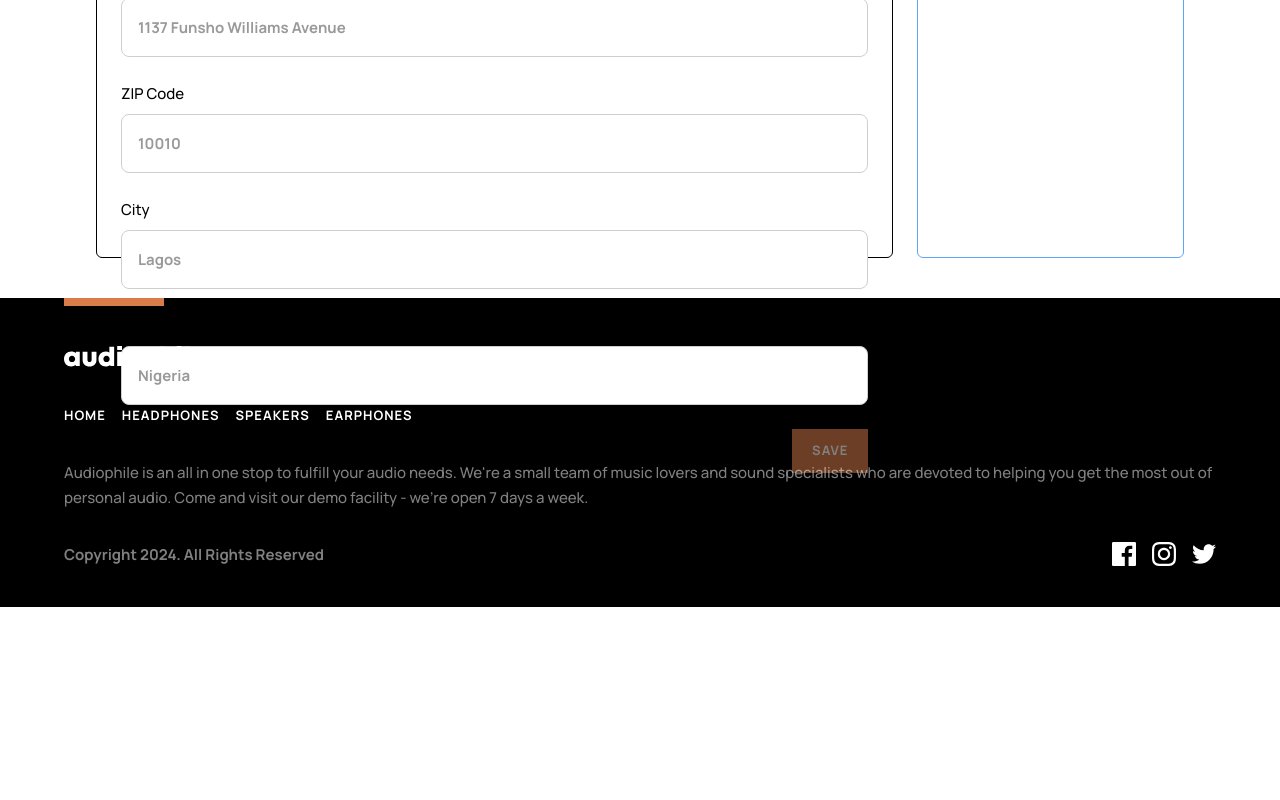
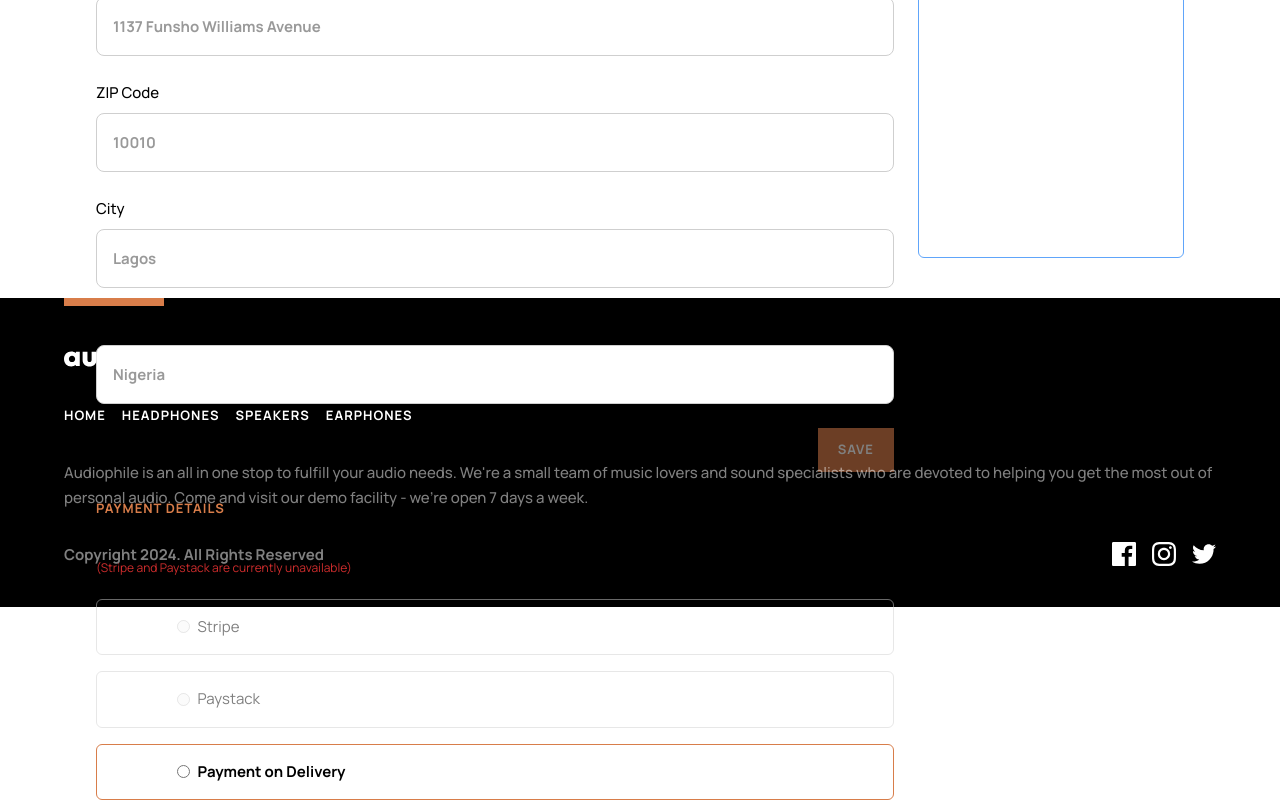
Before and after one commit to OluwadaraDaily/audiophile-ui, a Vue app: page /checkout in a window 1280 px wide. Shown: the part 719-1519 px from the top of the page. Before the commit the page ends 1326 px from the top, so only its background shows below. Built offline with nearby package versions, Linux system fonts and the light colour scheme.

Commit message:
feature: implement payment details section

```diff
--- a/src/views/CheckoutView/CheckoutView.vue
+++ b/src/views/CheckoutView/CheckoutView.vue
@@ -5,16 +5,19 @@
         <router-link to="/" class="border-none outline-none text-black opacity-50 hover:text-primary">Go Back</router-link>
       </div>
       <div class="flex flex-col lg:flex-row gap-6">
-        <div class="lg:basis-[75%] lg:h-[100vh] border border-black p-6 rounded-md">
+        <div class="lg:basis-[75%] lg:h-[100vh] py-6 w-[90%] mx-auto rounded-md">
           <h2 class="h2 uppercase mb-4">checkout</h2>
           <div class="mb-8">
             <billing-details/>
           </div>
-          <div>
+          <div class="mb-6">
             <shipping-info/>
           </div>
+          <div>
+            <payment-details/>
+          </div>
         </div>
-        <div class="lg:basis-[25%] lg:h-[100vh] border border-blue-400 p-6 rounded-md">
+        <div class="lg:basis-[25%] lg:h-[100vh] border border-blue-400 py-6 w-[90%] mx-auto rounded-md">
 
         </div>
       </div>
@@ -27,6 +30,7 @@
 // Imports
 import BillingDetails from "./BillingDetails.vue"
 import ShippingInfo from "./ShippingInfo.vue"
+import PaymentDetails from "./PaymentDetails.vue";
 
 </script>
 
--- /dev/null
+++ b/src/views/CheckoutView/PaymentDetails.vue
@@ -0,0 +1,86 @@
+<template>
+  <div>
+    <h6 class="sub-title uppercase text-primary mb-2">payment details</h6>
+    <p class="p mb-5">Select a payment method <br/> <span class="text-danger text-xs">(Stripe and Paystack are currently unavailable)</span></p>
+    <form>
+      <button
+        type="button"selectPaymentMethod
+        class="flex items-center gap-2 border border-input-grey py-4 rounded-md mb-4 w-full btn"
+        @click="selectPaymentMethod"
+        :disabled="true"
+      >
+        <input
+          type="radio"
+          name="payment_method"
+          class="ml-[10%]"
+          id="stripe"
+          value="stripe"
+          v-model="paymentMethod"
+          @change="handlePaymentMethodChange"
+          :disabled="true"
+        >
+        <label for="stripe">Stripe</label>
+      </button>
+      <button
+        type="button"
+        class="flex items-center gap-2 border border-input-grey py-4 rounded-md w-full btn mb-4"
+        @click="selectPaymentMethod"
+        :disabled="true"
+      >
+        <input
+          type="radio"
+          name="payment_method"
+          class="ml-[10%]"
+          id="paystack"
+          value="paystack"
+          v-model="paymentMethod"
+          @change="handlePaymentMethodChange"
+          :disabled="true"
+        >
+        <label for="paystack">Paystack</label>
+      </button>
+      <button
+        type="button"
+        class="flex items-center gap-2 border border-primary py-4 rounded-md w-full btn"
+        @click="selectPaymentMethod"
+      >
+        <input
+          type="radio"
+          name="payment_method"
+          class="ml-[10%]"
+          id="payment_on_delivery"
+          value="payment_on_delivery"
+          v-model="paymentMethod"
+          :aria-selected="true"
+          :selected="true"
+        >
+        <label for="payment_on_delivery" class="font-bold">Payment on Delivery</label>
+      </button>
+    </form>
+  </div>
+</template>
+
+<script setup lang="ts">
+// Imports
+import { ref } from "vue";
+
+// Payment method
+const paymentMethod = ref<string>("")
+
+const handlePaymentMethodChange = (event) => {
+  console.log('EVENT =>', event);
+}
+
+const selectPaymentMethod = (event) => {
+  const radioInput = event.target.childNodes[0]
+  console.log('RADIO INPUT =>', radioInput)
+  radioInput.click();
+  radioInput.checked = true;
+}
+</script>
+
+<style scoped>
+div:has(> input[type="radio"]:checked) {
+  border-color: #D87D4A;
+}
+</style>
--- a/tailwind.config.cjs
+++ b/tailwind.config.cjs
@@ -23,6 +23,7 @@ module.exports = {
         'grey-light': '#FAFAFA',
         'active-grey': '#979797',
         'danger': '#CD2C2C',
+        'input-grey': '#cfcfcf',
       }
     },
     backgroundImage: {
```
